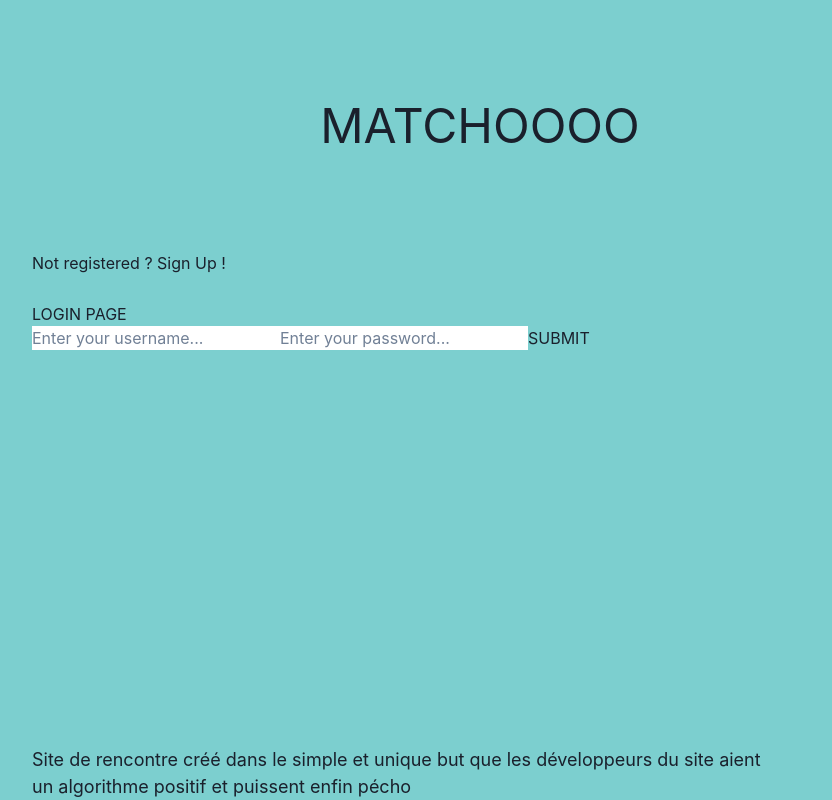
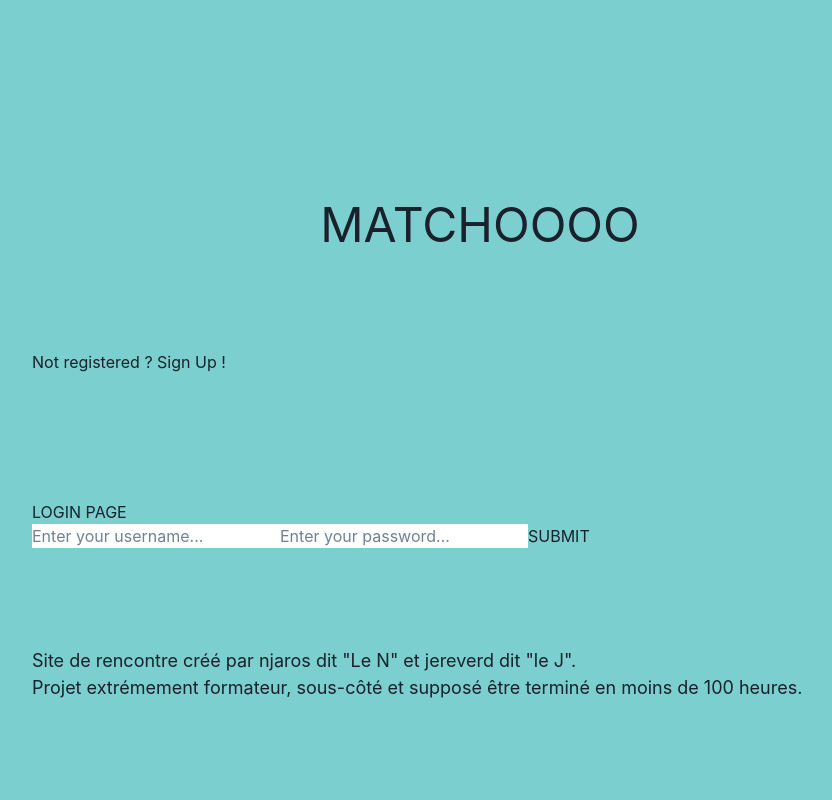
Before and after one commit to jreverdy/matcha, a React (Vite) app in the folder front/: page /login in a window 1280 px wide. Shown: the whole page, without its empty margins (160-992 px from the left). Built offline with nearby package versions, Linux system fonts and the light colour scheme; no server answers.

Commit message:
[FRONT][CSS] reparation de Layout

```diff
--- a/front/src/components/LayoutModules/Footer.tsx
+++ b/front/src/components/LayoutModules/Footer.tsx
@@ -2,8 +2,8 @@ import { Box } from "@chakra-ui/react"
 
 
 const Footer = () => {
-    return (<Box fontSize="large" display="flex">Site de rencontre créé dans le simple et unique but que les développeurs du site aient
-           <br/>un algorithme positif et puissent enfin pécho
+    return (<Box fontSize="large" display="flex">Site de rencontre créé par njaros dit "Le N" et jereverd dit "le J".
+           <br/>Projet extrémement formateur, sous-côté et supposé être terminé en moins de 100 heures.
     </Box>);
 }
 
--- a/front/src/components/LayoutModules/Layout.tsx
+++ b/front/src/components/LayoutModules/Layout.tsx
@@ -11,12 +11,10 @@ const Layout = (props: {
     return (
         <Box    display="flex"
                 flexDirection="column"
-                justifyContent="space-between"
+                justifyContent="space-evenly"
                 height="100%">
             <Header logged={props.logged} handleLog={props.handleLog} handleAccess={props.handleAccess} />
-            <Box height="100%">
-                <Outlet />
-            </Box>
+            <Outlet />
             <Footer />
         </Box>
     )
```
Also changed, not shown: 1 other file (tests, documents, lock files or other folders).
